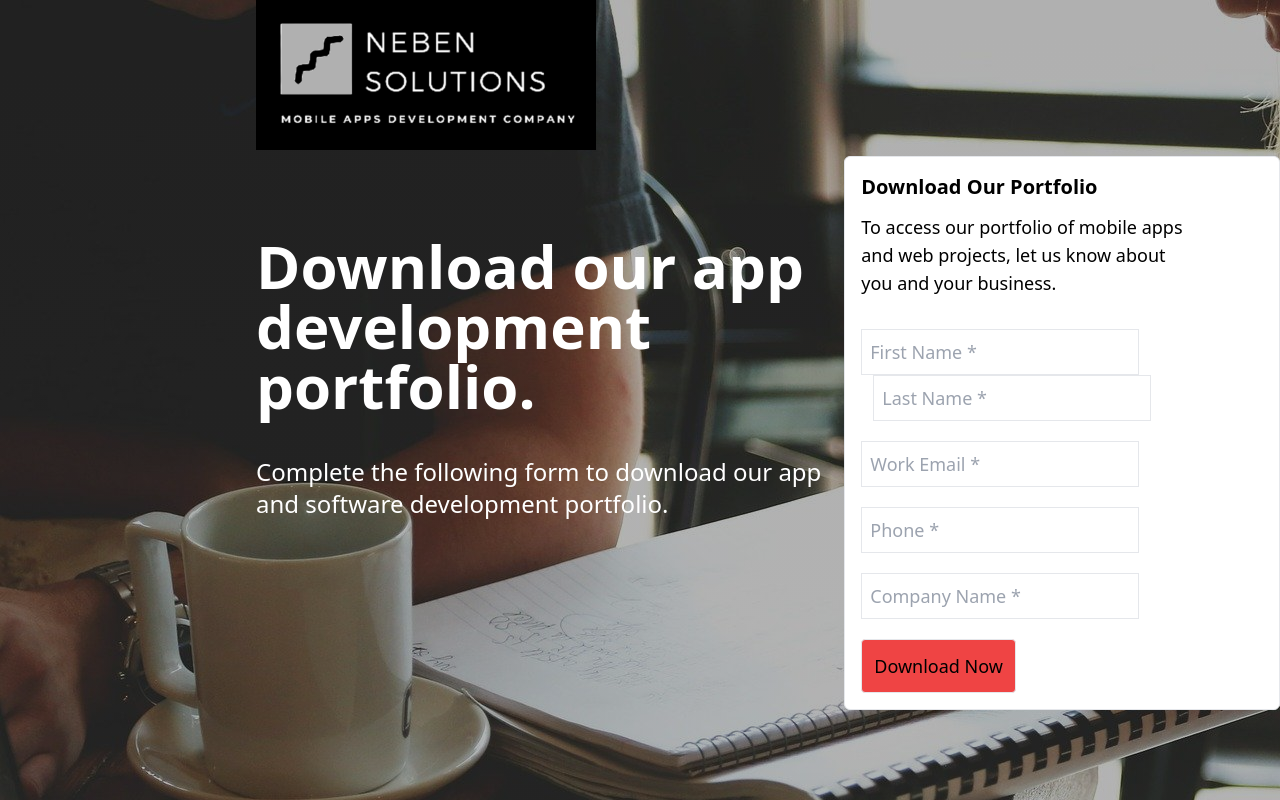
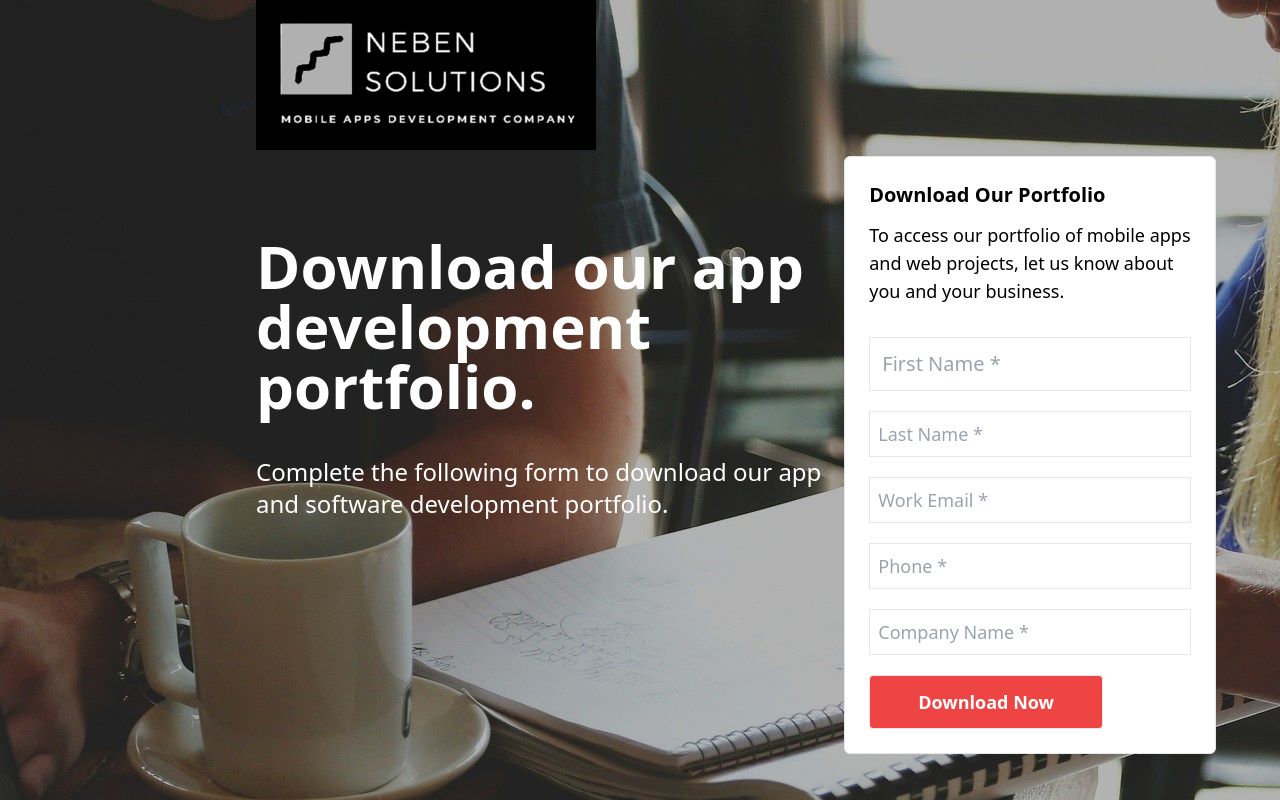
Before and after one commit to shoaibbadshah/get-a-quote, a Next.js app: page / in a window 1280 px wide. Built offline with nearby package versions, Linux system fonts and the light colour scheme.

Commit message:
form design

```diff
--- a/pages/index.js
+++ b/pages/index.js
@@ -52,7 +52,7 @@ export default function Home() {
 
         {/* right side */}
         <div className="w-1/2">
-          <div className="bg-white w-fit p-4 border rounded-md">
+          <div className="bg-white w-fit p-6 border rounded-md">
             <h2 className="text-black text-xl font-bold">
               Download Our Portfolio
             </h2>
@@ -65,13 +65,14 @@ export default function Home() {
             <form onSubmit={sendEmail} className="mt-8">
               <input
                 type="text"
-                className="border p-2 text-lg"
+                className="border p-3 text-xl w-full"
                 name="first_name"
                 placeholder="First Name *"
               />
+              <br />
               <input
                 type="text"
-                className="border p-2 text-lg ml-3"
+                className="border p-2 text-lg mt-5 w-full"
                 name="last_name"
                 placeholder="Last Name *"
               />
@@ -79,7 +80,7 @@ export default function Home() {
 
               <input
                 type="email"
-                className="border p-2 text-lg mt-5"
+                className="border p-2 text-lg mt-5 w-full"
                 name="user_email"
                 placeholder="Work Email *"
               />
@@ -87,7 +88,7 @@ export default function Home() {
 
               <input
                 type="tel"
-                className="border p-2 text-lg mt-5 mr-0"
+                className="border p-2 text-lg mt-5 w-full"
                 name="phone"
                 placeholder="Phone *"
               />
@@ -95,7 +96,7 @@ export default function Home() {
 
               <input
                 type="text"
-                className="border p-2 text-lg mt-5"
+                className="border p-2 text-lg mt-5 w-full"
                 name="company_name"
                 placeholder="Company Name *"
               />
@@ -103,7 +104,7 @@ export default function Home() {
               <input
                 type="submit"
                 value="Download Now"
-                className="border p-3 text-lg mt-5 bg-red-500 rounded"
+                className="border p-3 text-lg mt-5 text-white font-bold bg-red-500 rounded px-12"
               />
             </form>
           </div>
```
